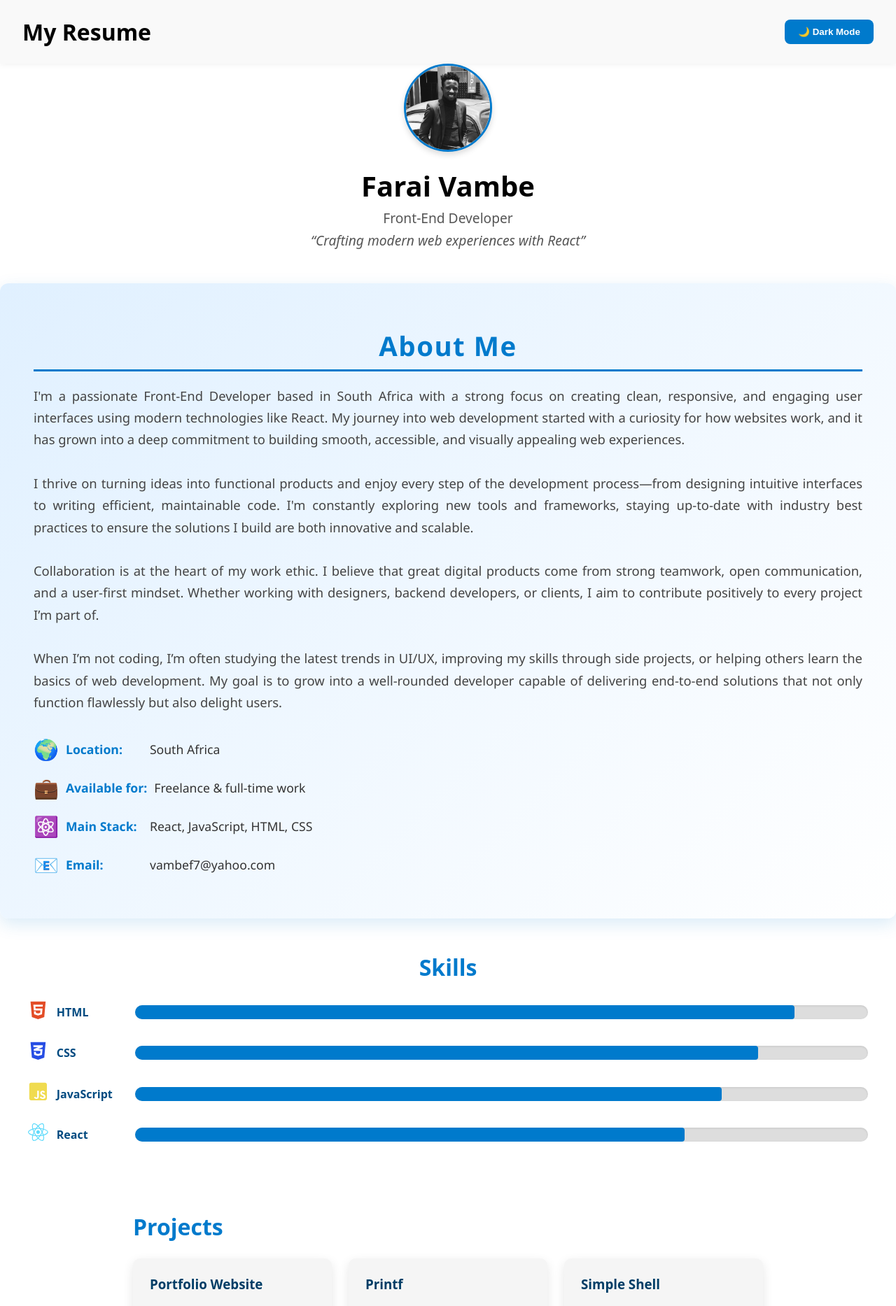
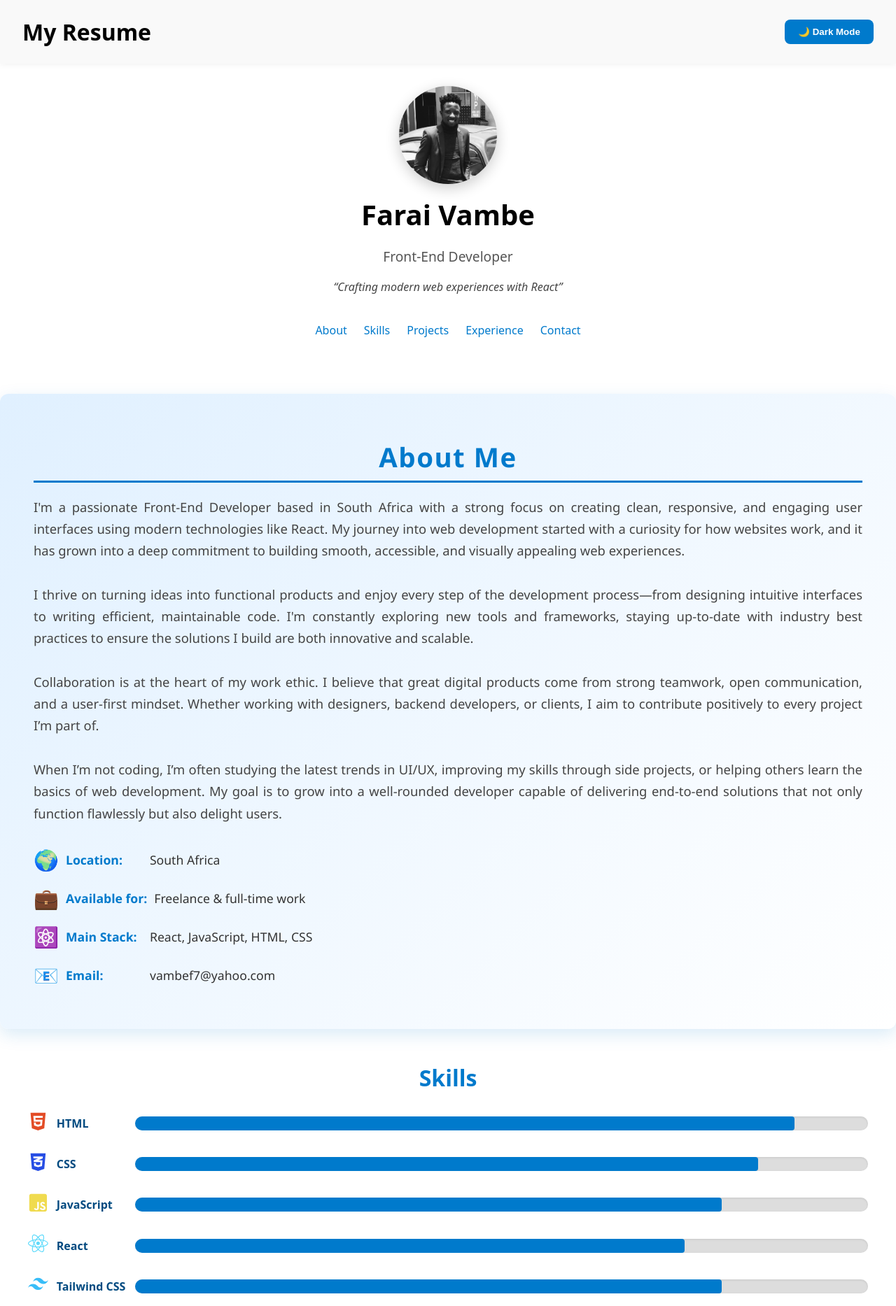
Before and after one commit to DeFatso/resume-site, a React (Create React App) app: page / in a window 1280 px wide. Shown: the top 1867 px of the page at 70% size. Built offline with nearby package versions, Linux system fonts and the light colour scheme.

Commit message:
updated the skills

```diff
--- a/src/App.js
+++ b/src/App.js
@@ -23,11 +23,11 @@ function App() {
         </button>
       </header>
       <Header />
-      <About />
-      <Skills />
-      <Projects />
-      <Experience />
-      <Contact />
+      <section id="about"><About /></section>
+      <section id="skills"><Skills /></section>
+      <section id="projects"><Projects /></section>
+      <section id="experience"><Experience /></section>
+      <section id="contact"><Contact /></section>
     </div>
   );
 }
--- a/src/components/Header.js
+++ b/src/components/Header.js
@@ -1,14 +1,25 @@
 import React from "react";
-import profilePic from "../assets/profile.jpg";  // adjust path if needed
+import profilePic from "../assets/profile.jpg"; // ✅ restore the import
 import "../styles/Header.css";
 
 function Header() {
   return (
-    <header className="header">
-      <img src={profilePic} alt="Farai Vambe" className="profile-pic" />
-      <h1>Farai Vambe</h1>
-      <p>Front-End Developer</p>
-      <p className="tagline">“Crafting modern web experiences with React”</p>
+    <header className="site-header">
+      <div className="header-content">
+        <img src={profilePic} alt="Farai Vambe" className="profile-pic" />
+        <div className="header-title">
+          <h1>Farai Vambe</h1>
+          <p className="subtitle">Front-End Developer</p>
+          <p className="tagline">“Crafting modern web experiences with React”</p>
+        </div>
+      </div>
+      <nav className="nav-links">
+        <a href="#about">About</a>
+        <a href="#skills">Skills</a>
+        <a href="#projects">Projects</a>
+        <a href="#experience">Experience</a>
+        <a href="#contact">Contact</a>
+      </nav>
     </header>
   );
 }
--- a/src/components/Skills.js
+++ b/src/components/Skills.js
@@ -1,30 +1,51 @@
 import React, { useState, useEffect } from "react";
 import "../styles/Skills.css";
-import { FaHtml5, FaCss3Alt, FaJsSquare, FaReact } from "react-icons/fa";
+import {
+  FaHtml5,
+  FaCss3Alt,
+  FaJsSquare,
+  FaReact,
+  FaBootstrap,
+  FaChrome,
+} from "react-icons/fa";
+import {
+  SiTailwindcss,
+  SiChakraui,
+  SiEslint,
+  SiPrettier,
+  SiFigma,
+  SiJest,
+} from "react-icons/si";
 
+export default function Skills() {
   const skills = [
     { name: "HTML", level: 90, icon: <FaHtml5 color="#e34c26" /> },
     { name: "CSS", level: 85, icon: <FaCss3Alt color="#264de4" /> },
     { name: "JavaScript", level: 80, icon: <FaJsSquare color="#f0db4f" /> },
     { name: "React", level: 75, icon: <FaReact color="#61dbfb" /> },
+    { name: "Tailwind CSS", level: 80, icon: <SiTailwindcss color="#38bdf8" /> },
+    { name: "Bootstrap", level: 70, icon: <FaBootstrap color="#7952b3" /> },
+    { name: "Chakra UI", level: 65, icon: <SiChakraui color="#61c1b7" /> },
+    { name: "ESLint", level: 60, icon: <SiEslint color="#4b32c3" /> },
+    { name: "Prettier", level: 60, icon: <SiPrettier color="#f7b93e" /> },
+    { name: "Figma", level: 75, icon: <SiFigma color="#a259ff" /> },
+    { name: "Chrome DevTools", level: 85, icon: <FaChrome color="#4285f4" /> },
+    { name: "Jest", level: 65, icon: <SiJest color="#99425b" /> },
   ];
 
-export default function Skills() {
-  const [animatedWidths, setAnimatedWidths] = useState(
-    skills.map(() => 0) // initial width 0 for all skills
-  );
+  const [animatedWidths, setAnimatedWidths] = useState([]);
 
   useEffect(() => {
-    // Animate widths after mount with a tiny delay
+    // Always reset widths when skill count changes
+    setAnimatedWidths(skills.map(() => 0));
     const timeout = setTimeout(() => {
       setAnimatedWidths(skills.map((skill) => skill.level));
     }, 100);
-
     return () => clearTimeout(timeout);
-  }, []);
+  }, [skills.length]); // re-run effect when number of skills changes
 
   return (
-    <section className="skills-section">
+    <section id="skills" className="skills-section">
       <h2>Skills</h2>
       <div className="skills-list">
         {skills.map(({ name, icon }, i) => (
--- a/src/index.css
+++ b/src/index.css
@@ -11,3 +11,7 @@ code {
   font-family: source-code-pro, Menlo, Monaco, Consolas, 'Courier New',
     monospace;
 }
+
+html {
+  scroll-behavior: smooth;
+}
--- a/src/styles/Header.css
+++ b/src/styles/Header.css
@@ -1,31 +1,57 @@
-.header {
+.site-header {
+  display: flex;
+  flex-direction: column;
+  align-items: center;
+  padding: 2rem;
   text-align: center;
-  margin-bottom: 3rem;
+}
+
+.header-content {
+  display: flex;
+  flex-direction: column;
+  align-items: center;
 }
 
 .profile-pic {
-  width: 120px;
-  height: 120px;
+  width: 140px;
+  height: 140px;
   border-radius: 50%;
   object-fit: cover;
-  border: 3px solid #007acc;
   margin-bottom: 1rem;
-  box-shadow: 0 4px 8px rgba(0,0,0,0.15);
+  box-shadow: 0 6px 20px rgba(0, 0, 0, 0.2);
 }
 
-.header h1 {
+.header-title h1 {
   font-size: 2.5rem;
   margin: 0;
 }
 
-.header p {
+.subtitle {
   font-size: 1.2rem;
   color: #555;
-  margin: 0.3rem 0;
 }
 
 .tagline {
   font-style: italic;
   margin-top: 0.5rem;
+  color: #444;
+}
+
+.nav-links {
+  margin-top: 1.5rem;
+  display: flex;
+  gap: 1.5rem;
+  flex-wrap: wrap;
+  justify-content: center;
+}
+
+.nav-links a {
+  text-decoration: none;
   color: #007acc;
+  font-weight: 500;
+  transition: color 0.3s ease;
 }
+
+.nav-links a:hover {
+  color: #004a80;
+}
--- a/src/styles/Skills.css
+++ b/src/styles/Skills.css
@@ -53,6 +53,8 @@
   will-change: width;
 }
 
+
+
 /* Dark mode */
 .app.dark .skills-section h2 {
   color: #66ccff;
```
Lines whose indentation alone changed are shown as unchanged.
